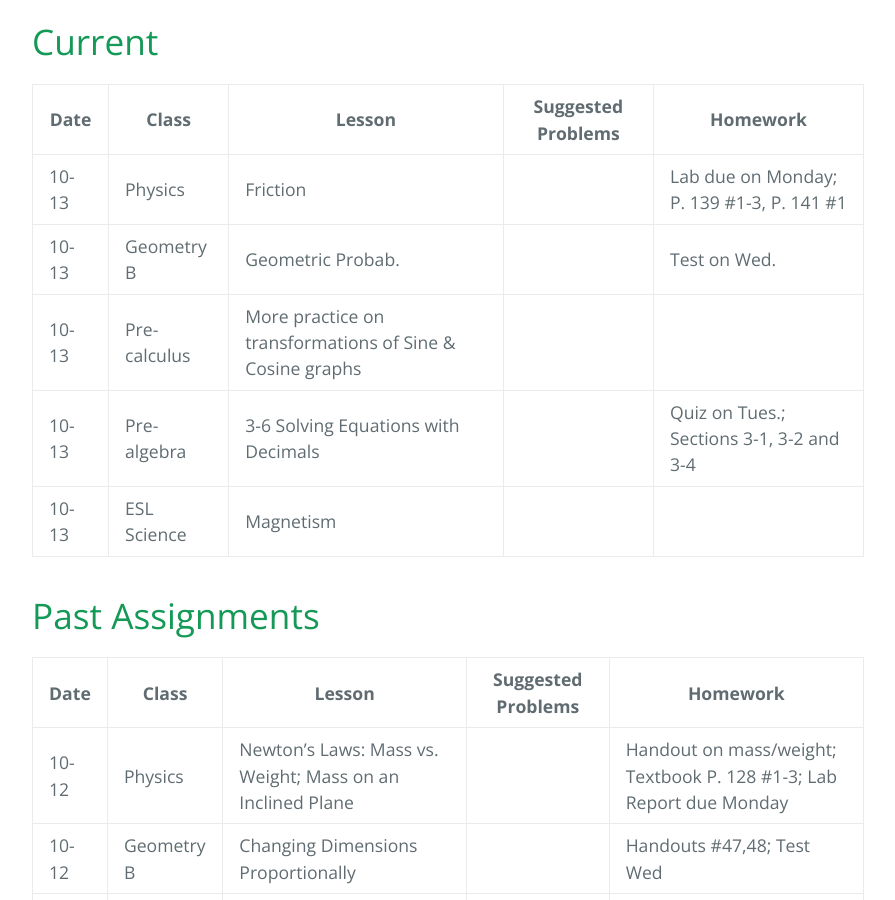
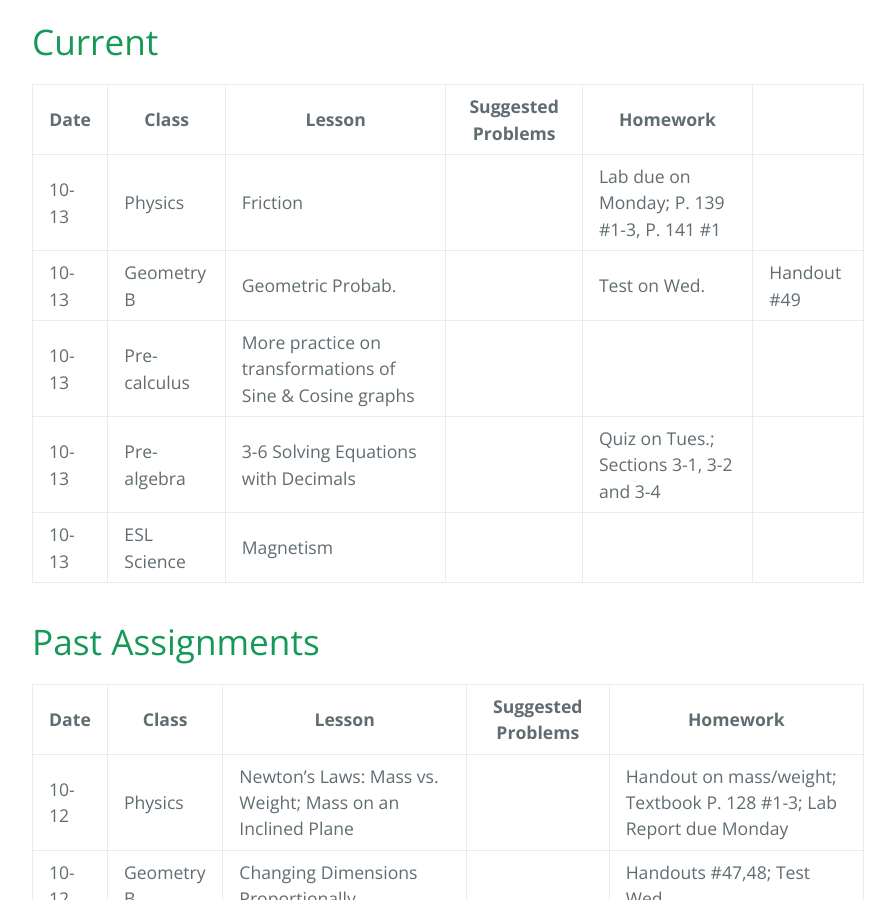
Before and after one commit to gpayoo/gpayoo, a Jekyll site: the page built from index.md, in a window 1280 px wide and 900 px high, scrolled down 484 px. Shown: the whole window, without its empty margins (192-1087 px from the left). Built offline with Jekyll 4.4.1, drawn with Linux system fonts in a browser that asks for light colours; our own code applies the rules of GitHub Pages for plain Markdown files.

Commit message:
Update index.md

```diff
--- a/index.md
+++ b/index.md
@@ -11,7 +11,7 @@ layout: default
 | Date | Class | Lesson | Suggested Problems | Homework |
 | ---- | ----- | ------ | -------- | ---
 | 10-13 | Physics | Friction | | Lab due on Monday; P. 139 #1-3, P. 141 #1
-| 10-13 | Geometry B | Geometric Probab.  | |  Test on Wed. |
+| 10-13 | Geometry B | Geometric Probab.  | |  Test on Wed. |  Handout #49
 | 10-13 | Pre-calculus | More practice on transformations of Sine & Cosine graphs | |
 | 10-13 | Pre-algebra | 3-6 Solving Equations with Decimals  | | Quiz on Tues.; Sections 3-1, 3-2 and 3-4
 | 10-13 | ESL Science | Magnetism |  |
```
